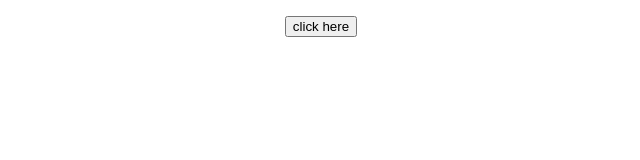
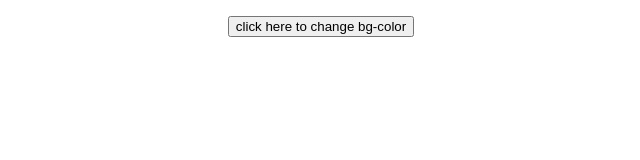
Before and after one commit to Vangari-Rajesh/project_school, a plain HTML site: page random_color.html in a window 1280 px wide. Shown: the whole page, without its empty margins (319-959 px from the left). Drawn offline with Linux system fonts and the light colour scheme.

Commit message:
Update random_color.html

```diff
--- a/random_color.html
+++ b/random_color.html
@@ -8,7 +8,7 @@
     <p id="demo1"></p>
     <p id="demo2"></p>
     <p id="demo3"></p>
-    <button type="button" onclick="myfunc()" >click here</button>
+    <button type="button" onclick="myfunc()" >click here to change bg-color</button>
     <script>
         function myfunc(){
    var    a=Math.floor(Math.random() * 255) + 0;
```
